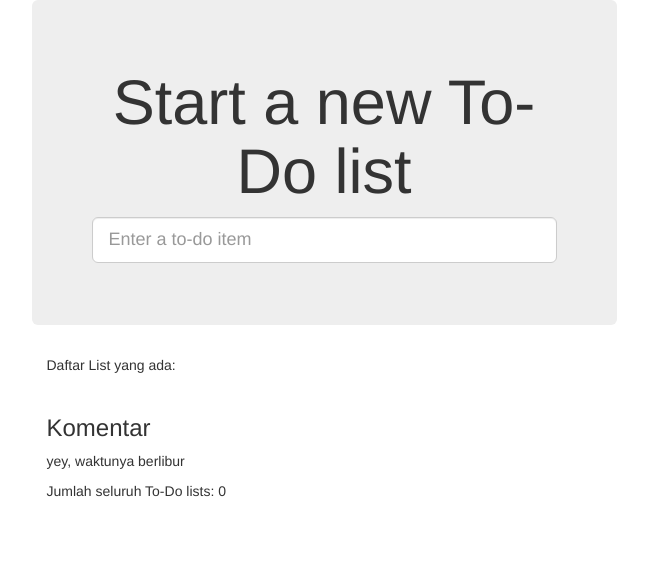
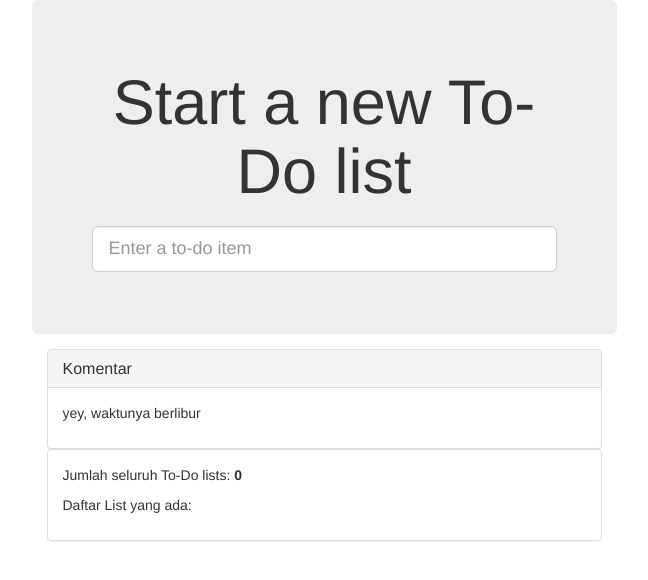
Before and after one commit to rezamauliadi/PMPL, a Django app: page / in a window 1280 px wide. Shown: the top 580 px of the page, without its empty margins (316-964 px from the left). Run offline with Django 3.2, Linux system fonts and the light colour scheme; data that the repository does not hold is empty; some libraries are stand-ins or nearby versions.

Commit message:
Changes at home and list style

```diff
--- /dev/null
+++ b/lists/static/base.css
@@ -0,0 +1,3 @@
+#id_new_item {
+	margin-top: 2ex;
+}
--- a/lists/templates/home.html
+++ b/lists/templates/home.html
@@ -5,16 +5,29 @@
 {% block form_action %}/lists/new{% endblock %}
 
 {% block table %}
-	<table id="id_list_table">
-		<tr> Daftar List yang ada:
-			{% for list in thelists %}
-				<td><a href="/lists/{{ list.id }}" style="text-decoration: none">{{ list.id }} &nbsp </a></td>
-			{% endfor %}
-		</tr>
-	</table>
+	<div class="panel panel-default"  style="margin-top: -15px;">
+		<div class="panel-heading">
+			<h3 class="panel-title">Komentar</h3>
+		</div>
+		<div class="panel-body">
+			<p id="komentar">{{ komentarhtml|default:"yey, waktunya berlibur" }}</p>
+		</div>
+	</div>
 
-	<br />
-	<h3>Komentar</h3>
-	<p id="komentar">{{ komentarhtml|default:"yey, waktunya berlibur" }}</p>
-	<p id="jumlah">Jumlah seluruh To-Do lists: {{ jumlah|default:"0" }}</p>
+	<div class="panel panel-default" style="margin-top: -20px;">
+		<div class="panel-body">
+			<p id="jumlah">Jumlah seluruh To-Do lists: <strong>{{ jumlah|default:"0" }}</strong></p>
+			<p>Daftar List yang ada: </p>
+			<div class="btn-toolbar">
+				<div class="btn-group">
+					{% for list in thelists %}
+						<a href="/lists/{{ list.id }}" class="btn btn-default">{{ list.id }}</a>
+					{% endfor %}
+				</div>
+			</div>
+		</div>
+	</div>
+
+
+
 {% endblock %}
```
Also changed, not shown: lists/templates/list.html (+9 -4 lines).
